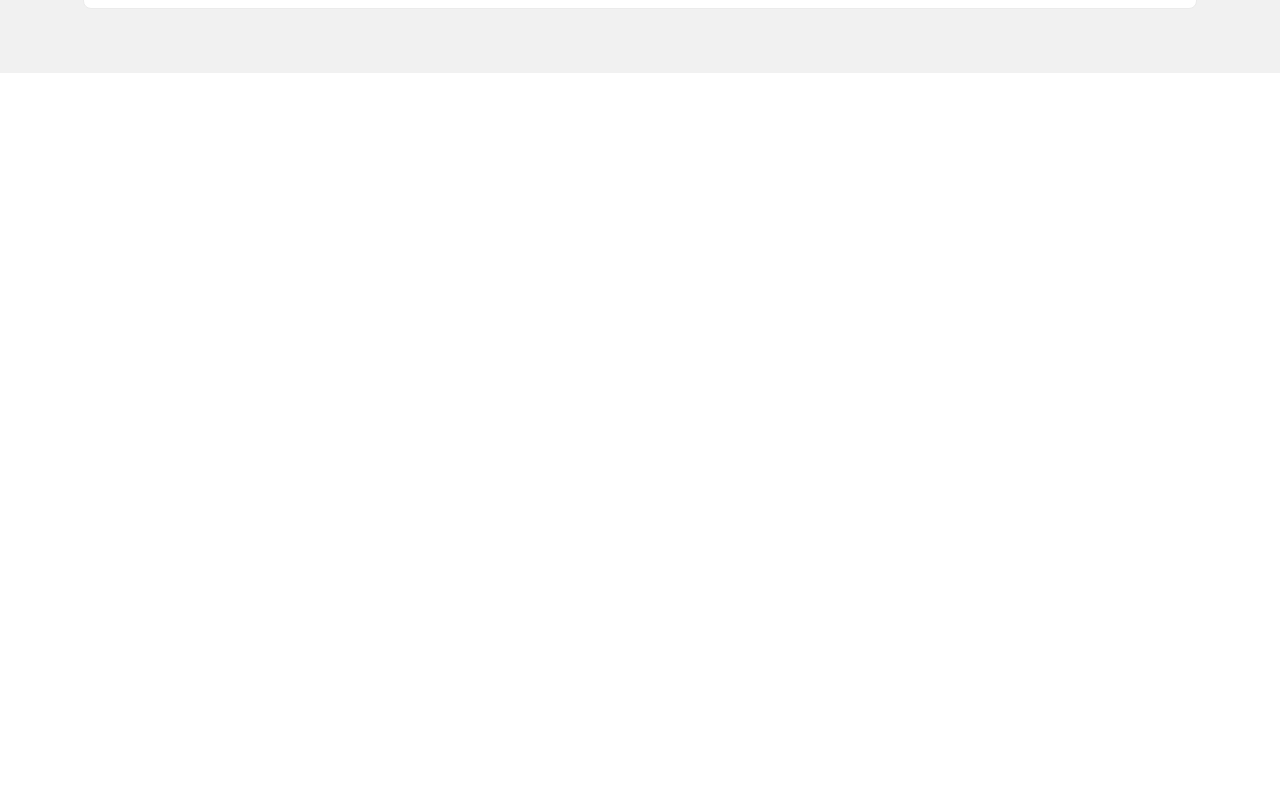
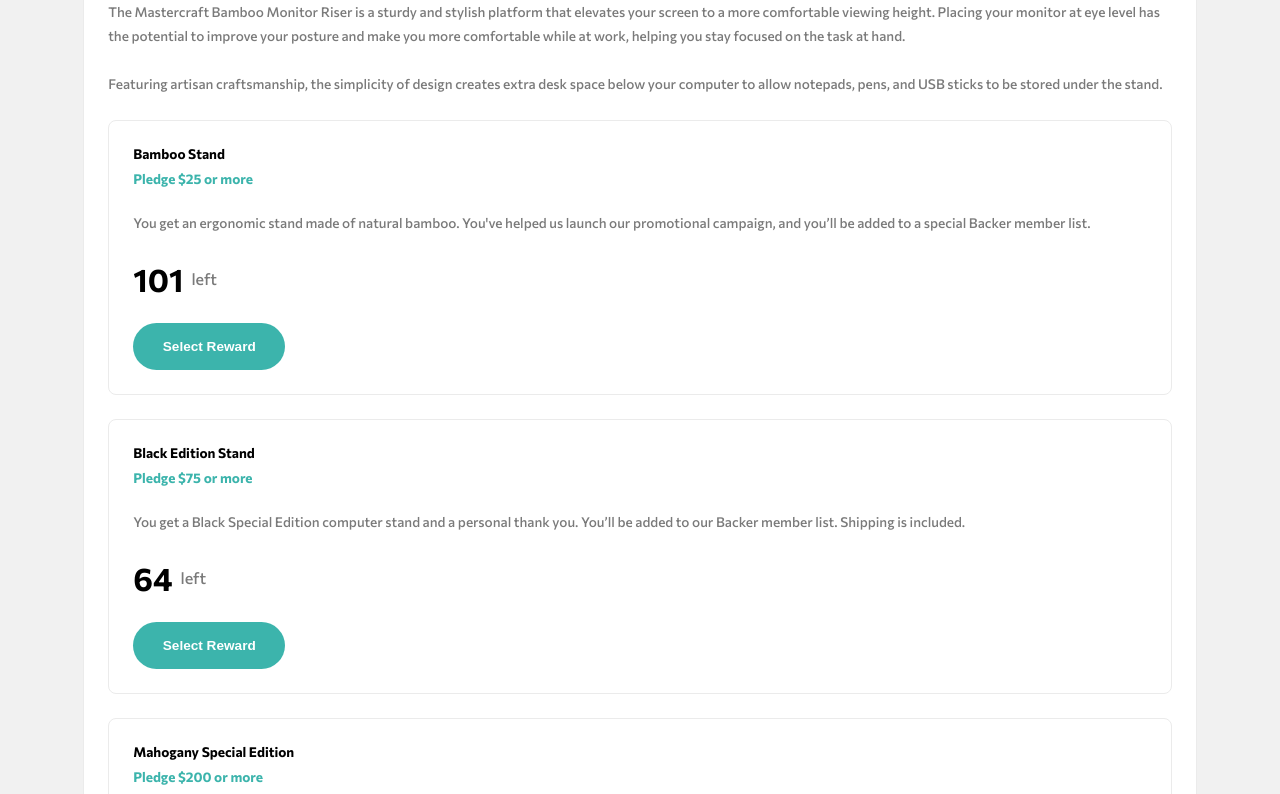
Before and after one commit to EricLDev/FEM-Crowdfunding_product_page_REACT, a React (Create React App) app: page / in a window 1280 px wide. Shown: the part 1026-1820 px from the top of the page. Before the commit the page ends 1099 px from the top, so only its background shows below. Built offline with nearby package versions, Linux system fonts and the light colour scheme.

Commit message:
components RewardsList + RewardItem

```diff
--- a/index.html
+++ b/index.html
@@ -21,11 +21,7 @@
 		</style>
 	</head>
 	<body>
-		Back this project Bookmark About this project The Mastercraft Bamboo Monitor Riser is a sturdy and stylish platform that elevates your screen to a more comfortable viewing height. Placing your monitor at eye level has the potential to improve
-		your posture and make you more comfortable while at work, helping you stay focused on the task at hand. Featuring artisan craftsmanship, the simplicity of design creates extra desk space below your computer to allow notepads, pens, and USB sticks
-		to be stored under the stand. Bamboo Stand Pledge $25 or more You get an ergonomic stand made of natural bamboo. You've helped us launch our promotional campaign, and you’ll be added to a special Backer member list. 101 left Select Reward Black
-		Edition Stand Pledge $75 or more You get a Black Special Edition computer stand and a personal thank you. You’ll be added to our Backer member list. Shipping is included. 64 left Select Reward Mahogany Special Edition Pledge $200 or more You get
-		two Special Edition Mahogany stands, a Backer T-Shirt, and a personal thank you. You’ll be added to our Backer member list. Shipping is included. 0 left Out of Stock
+		0 left Out of Stock
 
 		<!-- Selection modal start -->
 
--- a/src/components/Mastercraft/AboutProject.js
+++ b/src/components/Mastercraft/AboutProject.js
@@ -1,8 +1,22 @@
 import React from "react";
 import Card from "../UI/Card";
+import classes from "./AboutProject.module.css";
+import RewardsList from "./Rewards/RewardsList";
 
 const AboutProject = () => {
-	return <Card>AboutProject</Card>;
+	return (
+		<Card>
+			<div className={classes.ProjectDescription}>
+				<h3>About this project</h3>
+				<p>
+					The Mastercraft Bamboo Monitor Riser is a sturdy and stylish platform that elevates your screen to a more comfortable viewing height. Placing your monitor at eye level has the potential to improve your posture and make you more comfortable
+					while at work, helping you stay focused on the task at hand.
+				</p>
+				<p>Featuring artisan craftsmanship, the simplicity of design creates extra desk space below your computer to allow notepads, pens, and USB sticks to be stored under the stand.</p>
+			</div>
+			<RewardsList />
+		</Card>
+	);
 };
 
 export default AboutProject;
--- /dev/null
+++ b/src/components/Mastercraft/AboutProject.module.css
@@ -0,0 +1,7 @@
+.ProjectDescription p {
+    color: hsl(0, 0%, 48%);
+    font-size: .85rem;
+    line-height: 1.5rem;
+    font-weight: 500;
+    margin: 1.5rem 0;
+}
--- /dev/null
+++ b/src/components/Mastercraft/Rewards/RewardItem.js
@@ -0,0 +1,19 @@
+import React from "react";
+import Button from "../../UI/Button";
+import classes from "./RewardItem.module.css";
+
+const RewardItem = (props) => {
+	return (
+		<div className={classes.RewardItem}>
+			<h4>{props.title}</h4>
+			<h4>{props.pledge}</h4>
+			<p>{props.description}</p>
+			<p>
+				{props.leftNumber} <span>left</span>
+			</p>
+			<Button classCss="RewardButton">{props.leftNumber === "0" ? "Out of Stock" : "Select Reward"}</Button>
+		</div>
+	);
+};
+
+export default RewardItem;
--- /dev/null
+++ b/src/components/Mastercraft/Rewards/RewardItem.module.css
@@ -0,0 +1,41 @@
+.RewardItem {
+    border-radius: .5rem;
+    padding: 1.5rem;
+    position: relative;
+    border: 1px solid hsl(0, 0%, 92%);
+}
+
+.RewardItem h4 {
+    font-size: .85rem;
+}
+
+.RewardItem h4:nth-of-type(2) {
+    color: hsl(176, 50%, 47%);
+    margin: .5rem 0;
+}
+
+.RewardItem p:nth-of-type(1) {
+    color: hsl(0, 0%, 48%);
+    font-size: .85rem;
+    line-height: 1.5rem;
+    font-weight: 500;
+    margin: 1.5rem 0;
+}
+
+.RewardItem p:nth-of-type(2) {
+    color: black;
+    font-size: 2rem;
+    line-height: 1.5rem;
+    font-weight: 700;
+    margin: 2rem 0;
+    display: flex;
+    align-items: center;
+}
+
+.RewardItem p:nth-of-type(2) span {
+    color: hsl(0, 0%, 48%);
+    font-size: 1rem;
+    line-height: 1.5rem;
+    font-weight: 500;
+    margin: 0 .5rem;
+}
--- /dev/null
+++ b/src/components/Mastercraft/Rewards/RewardsList.js
@@ -0,0 +1,41 @@
+import React from "react";
+import RewardItem from "./RewardItem";
+import classes from "./RewardsList.module.css";
+
+let REWARDS = [
+	{
+		id: 1,
+		title: "Bamboo Stand",
+		pledge: "Pledge $25 or more",
+		description: "You get an ergonomic stand made of natural bamboo. You've helped us launch our promotional campaign, and you’ll be added to a special Backer member list.",
+		leftNumber: "101",
+	},
+
+	{
+		id: 2,
+		title: "Black Edition Stand",
+		pledge: "Pledge $75 or more",
+		description: "You get a Black Special Edition computer stand and a personal thank you. You’ll be added to our Backer member list. Shipping is included.",
+		leftNumber: "64",
+	},
+
+	{
+		id: 3,
+		title: "Mahogany Special Edition",
+		pledge: "Pledge $200 or more",
+		description: "You get two Special Edition Mahogany stands, a Backer T-Shirt, and a personal thank you. You’ll be added to our Backer member list. Shipping is included.",
+		leftNumber: "0",
+	},
+];
+
+const RewardsList = () => {
+	return (
+		<div className={classes.RewardsList}>
+			{REWARDS.map((reward) => {
+				return <RewardItem key={reward.id} title={reward.title} pledge={reward.pledge} description={reward.description} leftNumber={reward.leftNumber} />;
+			})}
+		</div>
+	);
+};
+
+export default RewardsList;
--- /dev/null
+++ b/src/components/Mastercraft/Rewards/RewardsList.module.css
@@ -0,0 +1,5 @@
+.RewardsList {
+    display: grid;
+    grid-template-columns: 1fr;
+    gap: 1.5rem;
+}
--- a/src/components/UI/Button.js
+++ b/src/components/UI/Button.js
@@ -1,8 +1,8 @@
 import React from "react";
 import classes from "./Button.module.css";
 
-const Button = (props) => {
-	return <button className={classes.Button}>{props.children}</button>;
+const Button = ({ classCss, children }) => {
+	return <button className={`${classes.Button} ${classCss ? `${classes[classCss]}` : ""}`}>{children}</button>;
 };
 
 export default Button;
--- a/src/components/UI/Button.module.css
+++ b/src/components/UI/Button.module.css
@@ -7,5 +7,9 @@
     font-weight: 700;
     font-size: .9rem;
     cursor: pointer;
+}
 
+.RewardButton {
+    padding: 1rem 1.85rem;
+    font-size: .85rem;
 }
--- a/src/components/UI/Card.js
+++ b/src/components/UI/Card.js
@@ -1,8 +1,8 @@
 import React from "react";
 import classes from "./Card.module.css";
 
-const Card = (props) => {
-	return <div className={classes.Card}>{props.children}</div>;
+const Card = ({ classCss, children }) => {
+	return <div className={`${classes.Card} ${classCss ? `${classes[classCss]}` : ""}`}>{children}</div>;
 };
 
 export default Card;
```
